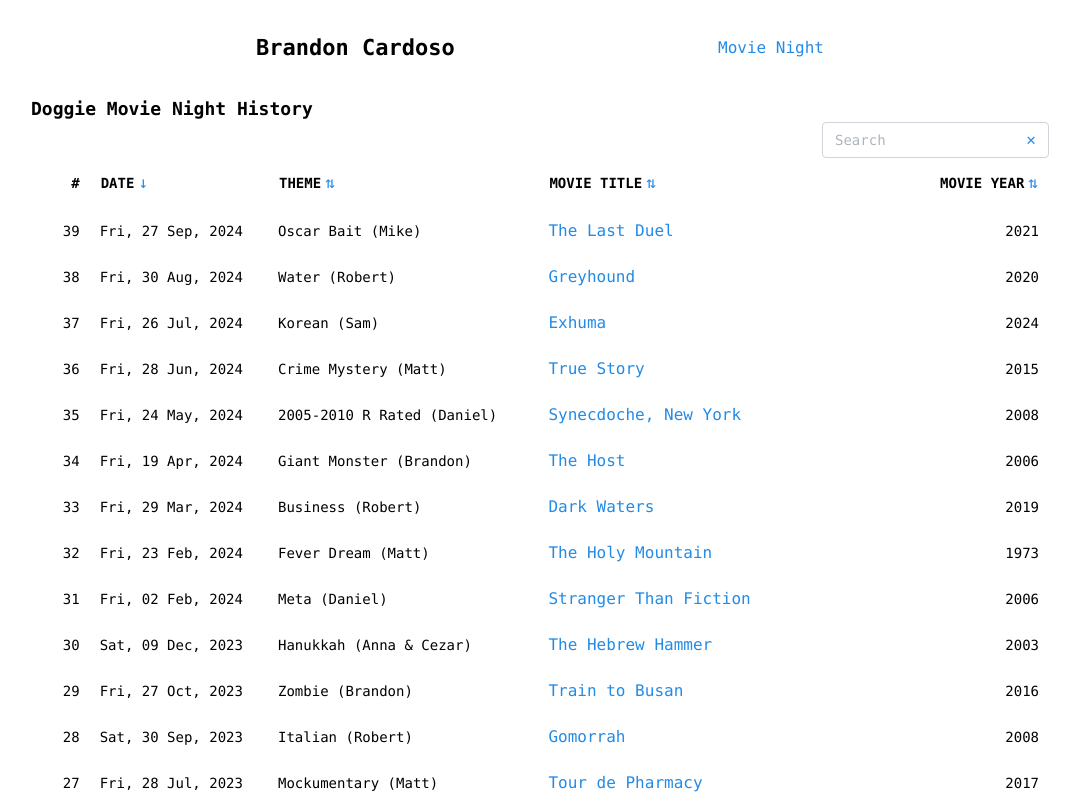
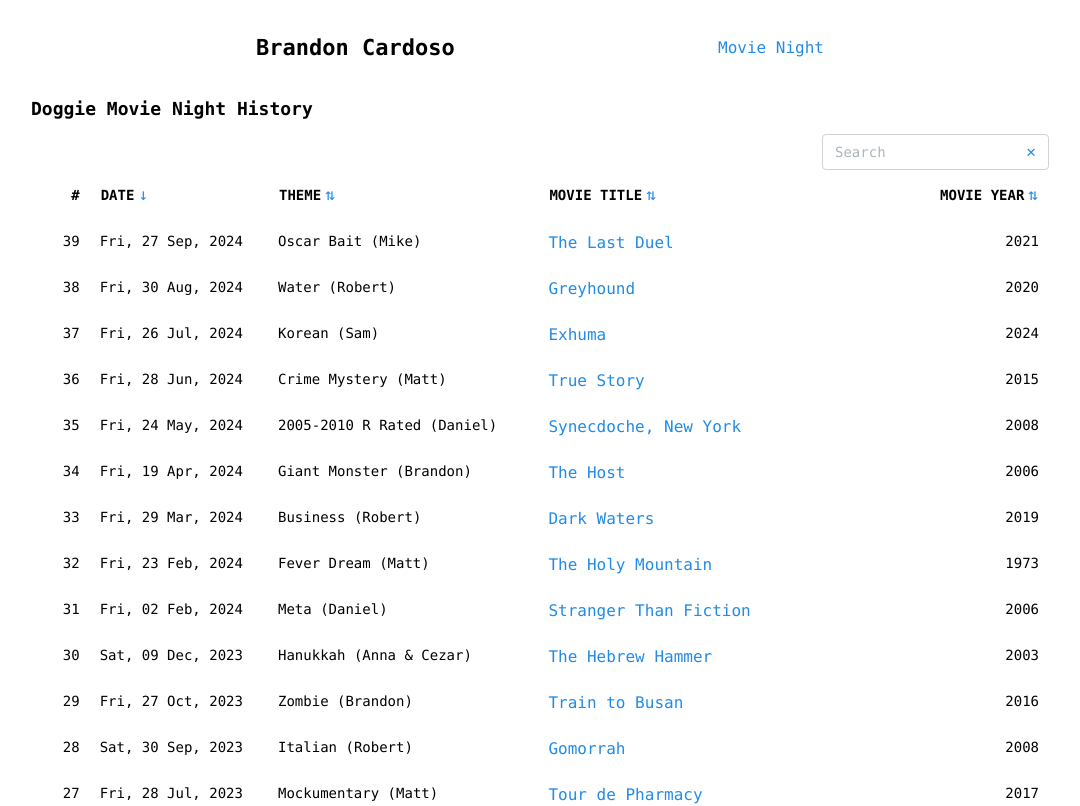
Before and after one commit to brandoncardoso/brandoncardoso.github.io, a React (Vite) app: page /movies in a window 1280 px wide. Shown: the top 806 px of the page, without its empty margins (100-1180 px from the left). Built offline with nearby package versions, Linux system fonts and the light colour scheme.

Commit message:
movie page title margin, data vertical spacing

```diff
--- a/src/pages/movies.tsx
+++ b/src/pages/movies.tsx
@@ -150,7 +150,7 @@ export default function Movies() {
 			</Helmet>
 
 			<Container size="xxl">
-				<Title order={2} size="h4">Doggie Movie Night History</Title>
+				<Title order={2} size="h4" mb="sm">Doggie Movie Night History</Title>
 
 				<Flex justify="flex-end">
 					<TextInput
@@ -172,11 +172,11 @@ export default function Movies() {
 				</Flex>
 
 				<Table.ScrollContainer minWidth={rem(500)}>
-					<Table withRowBorders={false} highlightOnHover>
-						<Table.Thead style={{ "white-space": "nowrap" }}>
+					<Table withRowBorders={false} highlightOnHover >
+						<Table.Thead style={{ whiteSpace: "nowrap" }}>
 							<Table.Tr>
 								<Table.Th ta="right">#</Table.Th>
-								<Table.Th>{getHeader("Date", "date")}</Table.Th>
+								<Table.Th miw={rem(100)}>{getHeader("Date", "date")}</Table.Th>
 								<Table.Th>{getHeader("Theme", "theme")}</Table.Th>
 								<Table.Th>{getHeader("Movie Title", "movieTitle")}</Table.Th>
 								<Table.Th ta="right">{getHeader("Movie Year", "movieYear")}</Table.Th>
@@ -184,7 +184,7 @@ export default function Movies() {
 						</Table.Thead>
 						<Table.Tbody>
 							{moviesOutput.map((movie, index) => (
-								<Table.Tr key={index}>
+								<Table.Tr key={index} style={{ verticalAlign: "top" }}>
 									<Table.Td ta="right">{movie.num}</Table.Td>
 									<Table.Td>
 										{formatDate(movie.date)}
```
